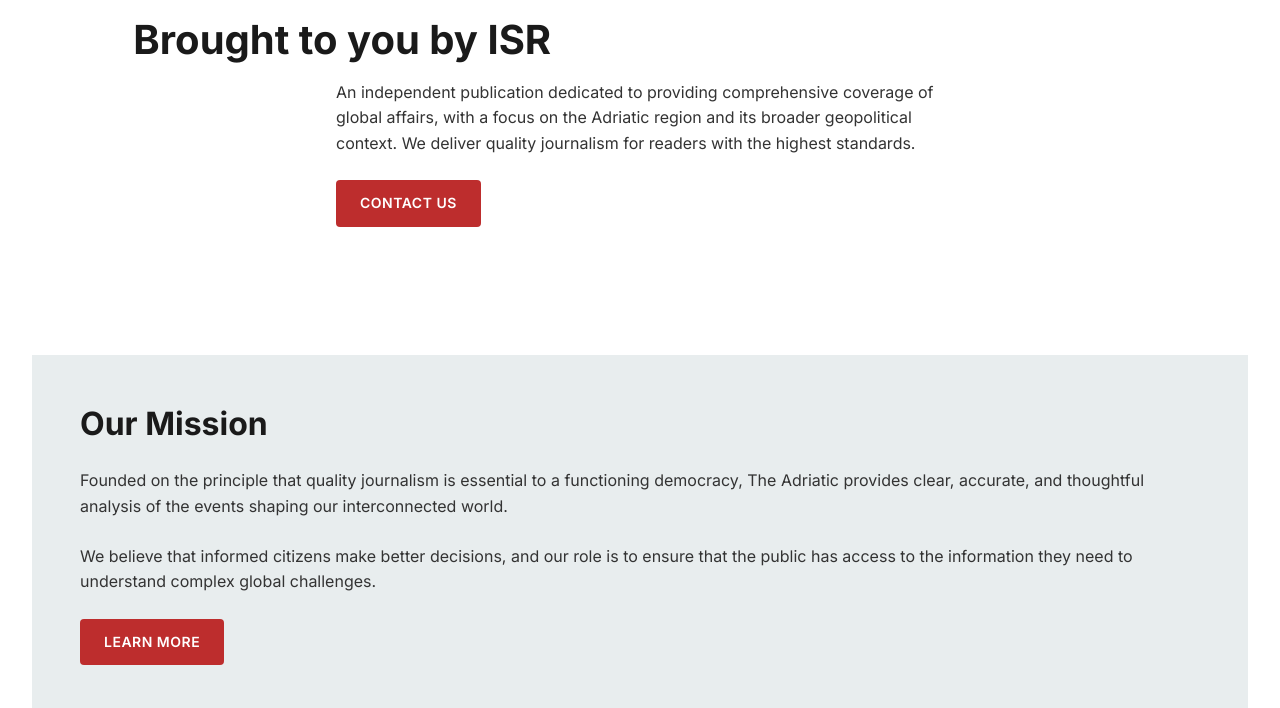
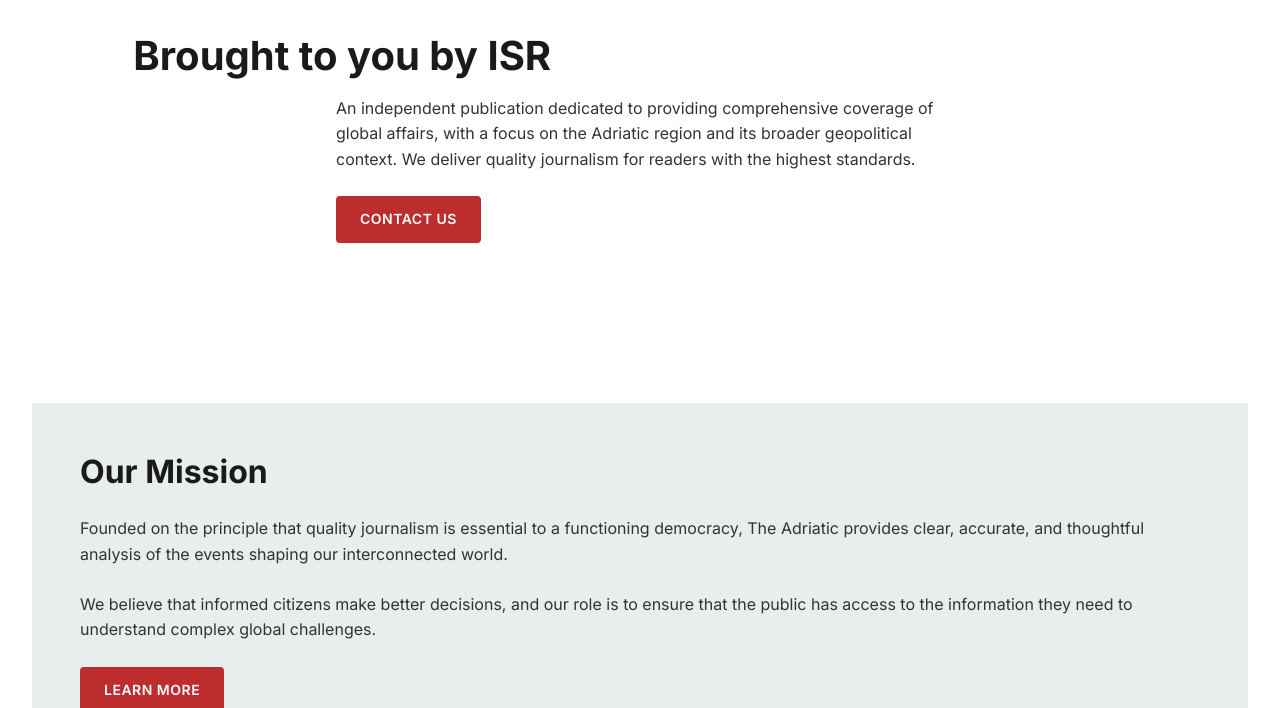
Before and after one commit to tfhoerest/azt, a Jekyll site: the page built from about.html, in a window 1280 px wide and 1400 px high, scrolled down 339 px. Shown: the part 236-944 px from the top of the window. Built offline with Jekyll 4.4.1, drawn with Linux system fonts in a browser that asks for light colours.

Commit message:
Update corporate.html

```diff
--- a/_layouts/corporate.html
+++ b/_layouts/corporate.html
@@ -58,7 +58,7 @@
         .grid-container {
             max-width: var(--corp-max-width);
             margin: 0 auto;
-            padding: 0 1rem;
+            padding: 1rem 1rem;
         }
 
         .grid--collapsed {
```
